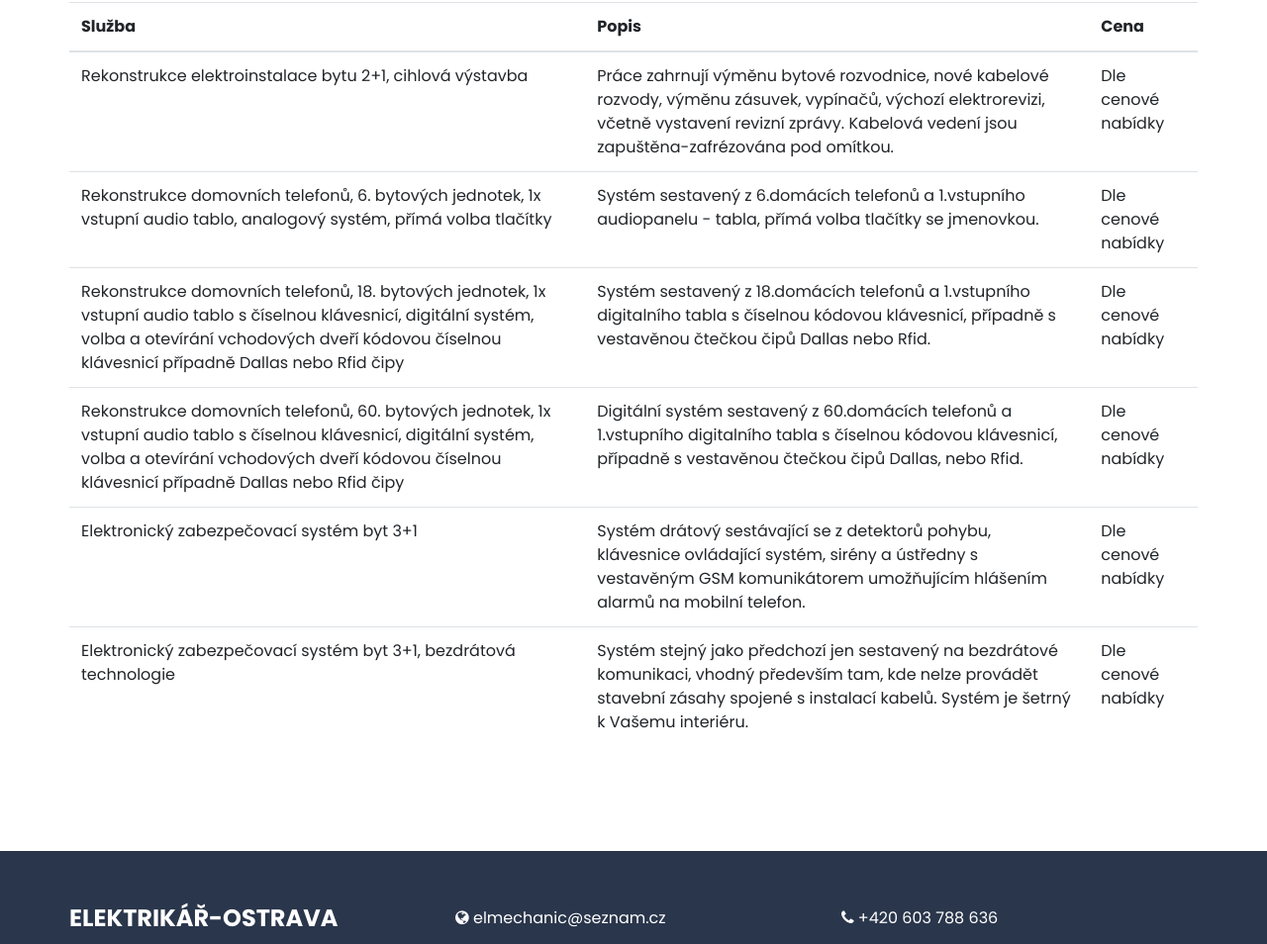
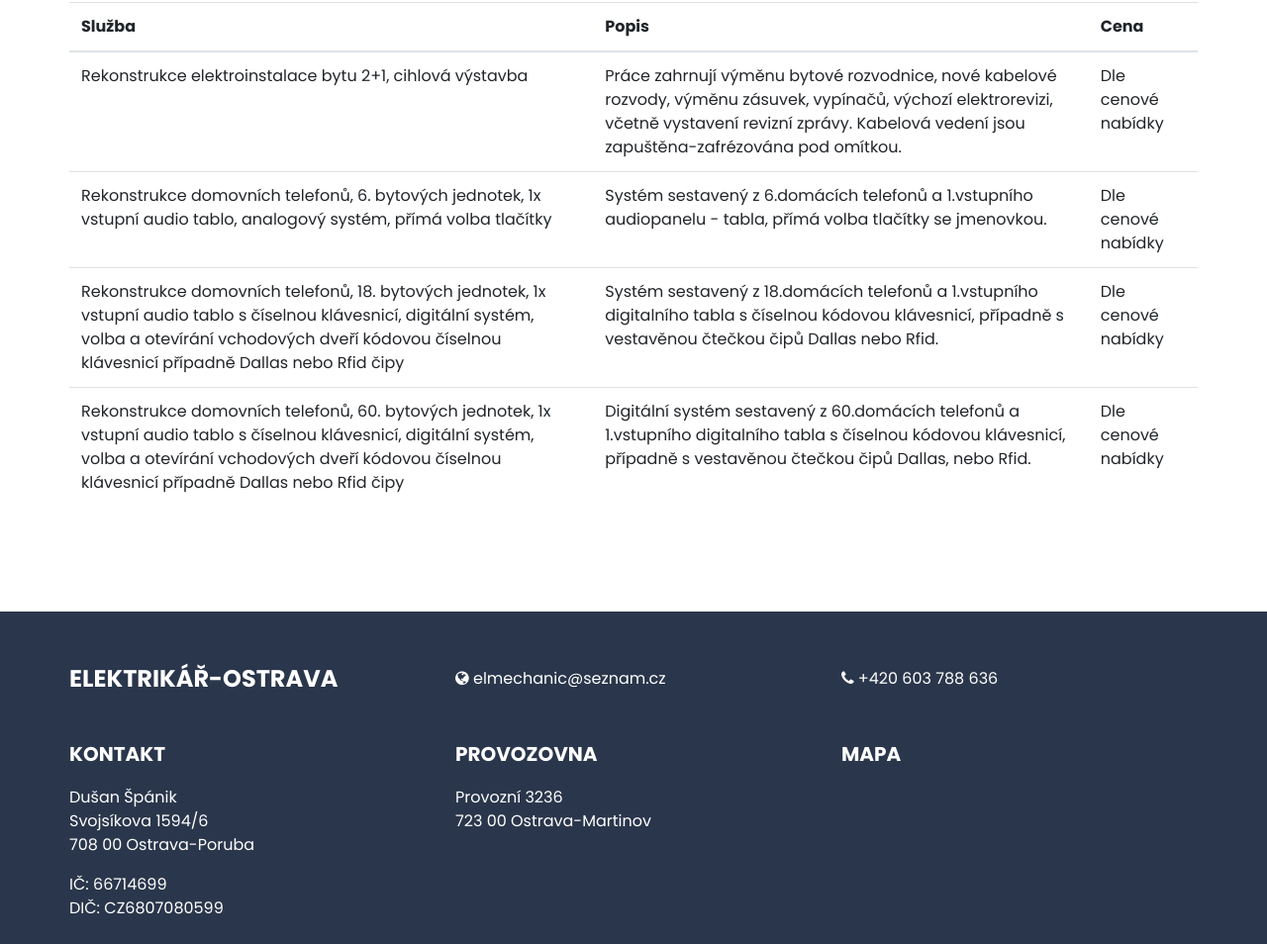
Before and after one commit to adamspanik/elektrikar-ostrava, a plain HTML site: page cenik.html in a window 1280 px wide. Shown: the part 309-1263 px from the top of the page at 99% size. Drawn offline with nearby package versions, Linux system fonts and the light colour scheme; grey boxes are pictures that could not be loaded.

Commit message:
Removed alarms from cenik

```diff
--- a/cenik.html
+++ b/cenik.html
@@ -120,16 +120,6 @@
                 <td>Digitální systém sestavený z 60.domácích telefonů a 1.vstupního digitalního tabla s číselnou kódovou klávesnicí, případně s vestavěnou čtečkou čipů Dallas, nebo Rfid.</td>
                 <td>Dle cenové nabídky</td>
               </tr>
-              <tr>
-                <td>Elektronický zabezpečovací systém byt 3+1</td>
-                <td>Systém drátový sestávající se z detektorů pohybu, klávesnice ovládající systém, sirény a ústředny s vestavěným GSM komunikátorem umožňujícím hlášením alarmů na mobilní telefon.</td>
-                <td>Dle cenové nabídky</td>
-              </tr>
-              <tr>
-                <td>Elektronický zabezpečovací systém byt 3+1, bezdrátová technologie</td>
-                <td>Systém stejný jako předchozí jen sestavený na bezdrátové komunikaci, vhodný především tam, kde nelze provádět stavební zásahy spojené s instalací kabelů. Systém je šetrný k Vašemu interiéru.</td>
-                <td>Dle cenové nabídky</td>
-              </tr>
             </tbody>
           </table>
         </div>
```
